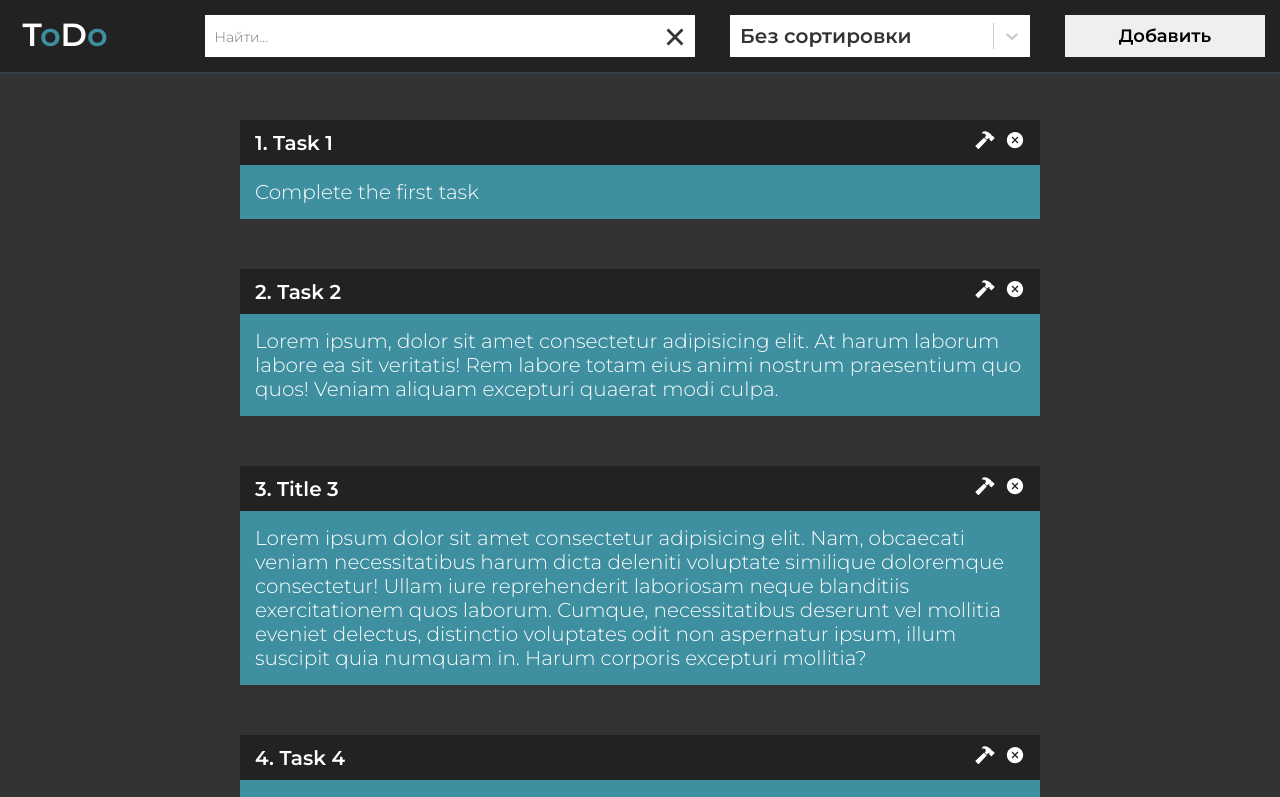
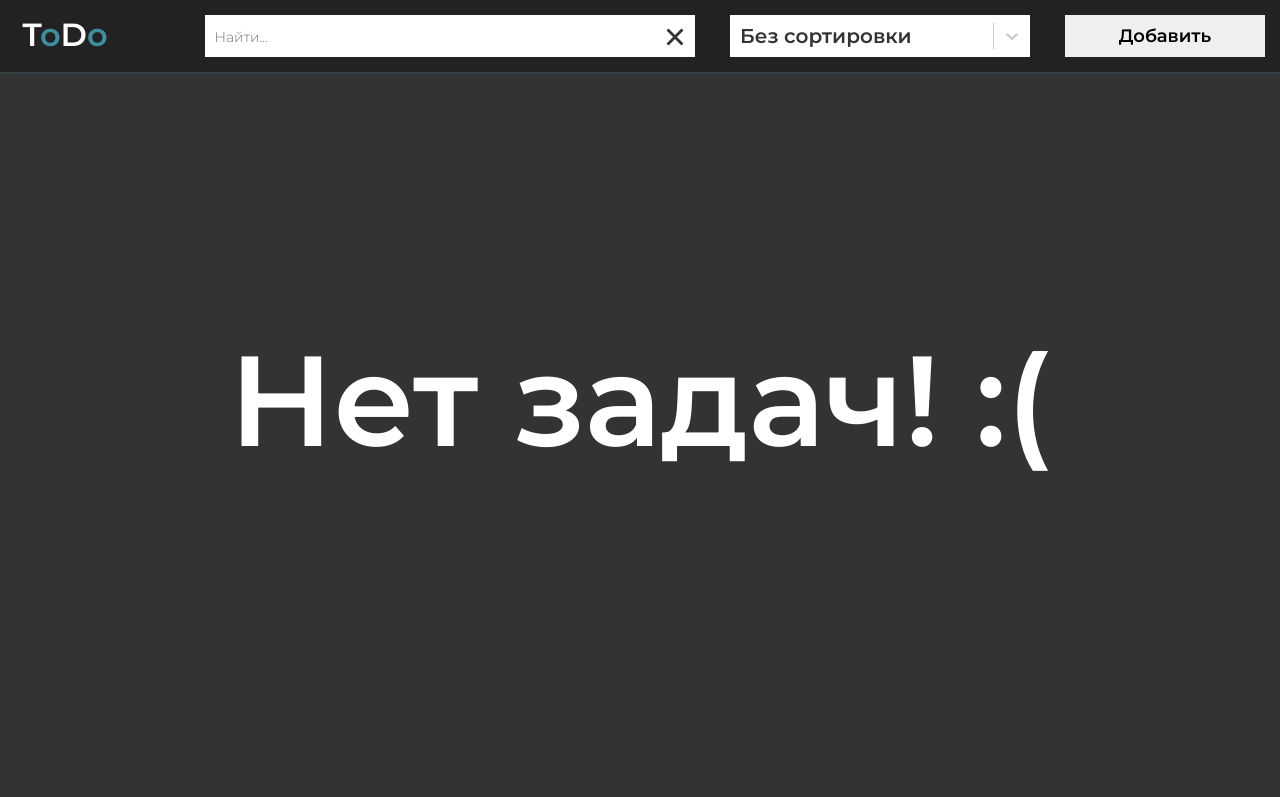
Before and after one commit to Vlaek/ToDo-React, a React (Vite) app: page / in a window 1280 px wide. Shown: the top 797 px of the page. Built offline with nearby package versions, Linux system fonts and the light colour scheme.

Commit message:
add LocalStorage and fix style bug

```diff
--- a/src/App.tsx
+++ b/src/App.tsx
@@ -1,4 +1,4 @@
-import { FC, useState } from "react";
+import { FC, useState, useEffect } from "react";
 import Header from "./components/Header";
 import Modal from "./components/Modal";
 import TaskList from "./components/TaskList";
@@ -6,13 +6,25 @@ import { IFilter, ITask, Option } from "./types/types";
 import { data } from "./data";
 
 const App: FC = () => {
-    const [tasks, setTasks] = useState<ITask[]>(data);
+    const getFromLocalStorage = (key: string) => {
+        const value = localStorage.getItem(key);
+        if (value) {
+            return JSON.parse(value);
+        }
+        return [];
+    };
+
+    const [tasks, setTasks] = useState<ITask[]>(getFromLocalStorage("tasks"));
     const [showModal, setShowModal] = useState(false);
     const [filter, setFilter] = useState<IFilter>({
         sort: "",
         query: "",
     });
     const [fullTask, setFullTask] = useState<ITask | null>(null);
+
+    useEffect(() => {
+        localStorage.setItem("tasks", JSON.stringify(tasks));
+    }, [tasks]);
 
     const handleSortChange = (option: Option) => {
         setFilter({ ...filter, sort: option.value });
--- a/src/css/style.scss
+++ b/src/css/style.scss
@@ -187,7 +187,6 @@ html {
 .task {
     margin: 50px auto;
     width: 800px;
-    background: var(--blue);
     color: #fff;
 
     &__header {
@@ -208,6 +207,7 @@ html {
         padding: 15px;
         max-height: calc(200px - 15px);
         overflow: hidden;
+        background: var(--blue);
     }
 
     &__btn-delete,
```
